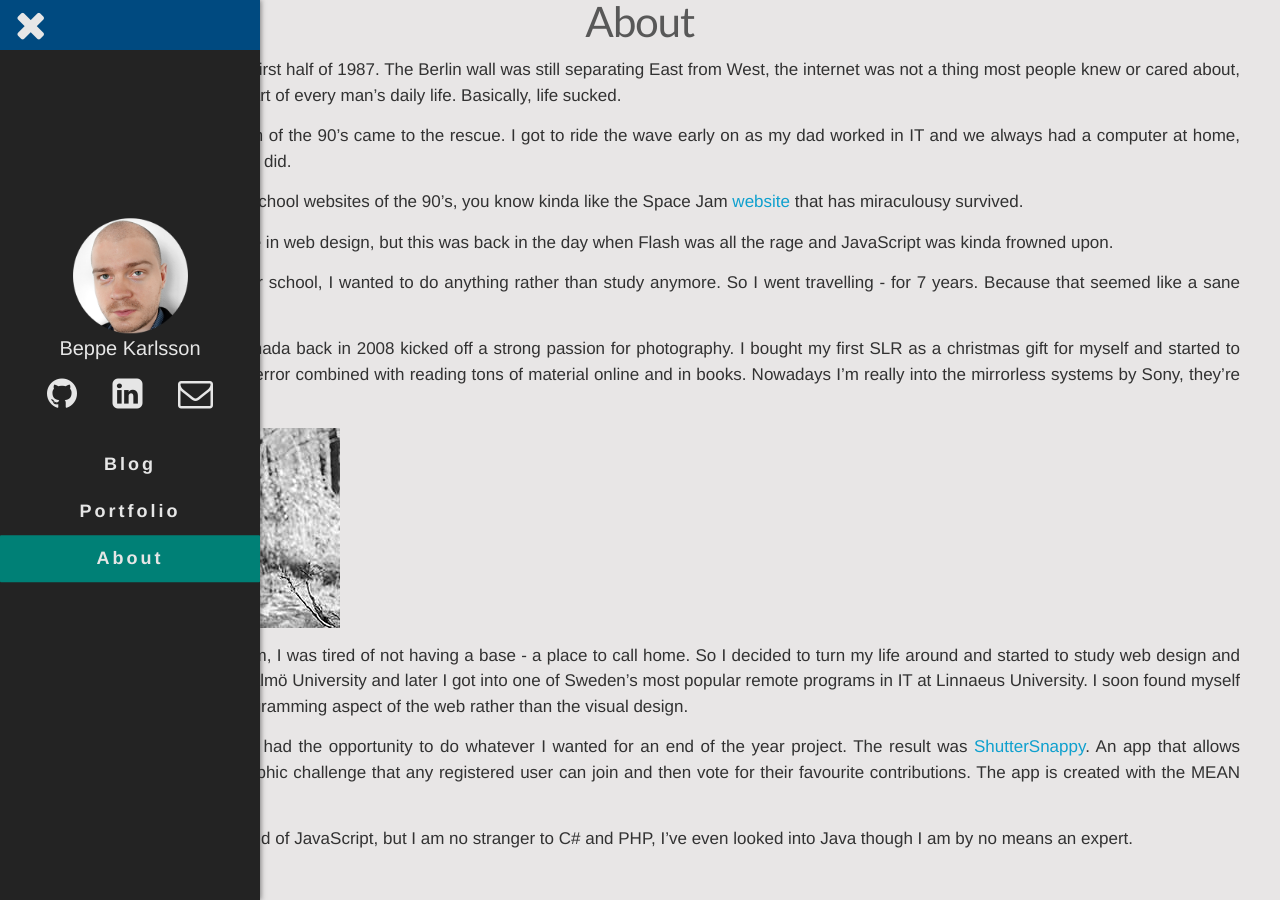
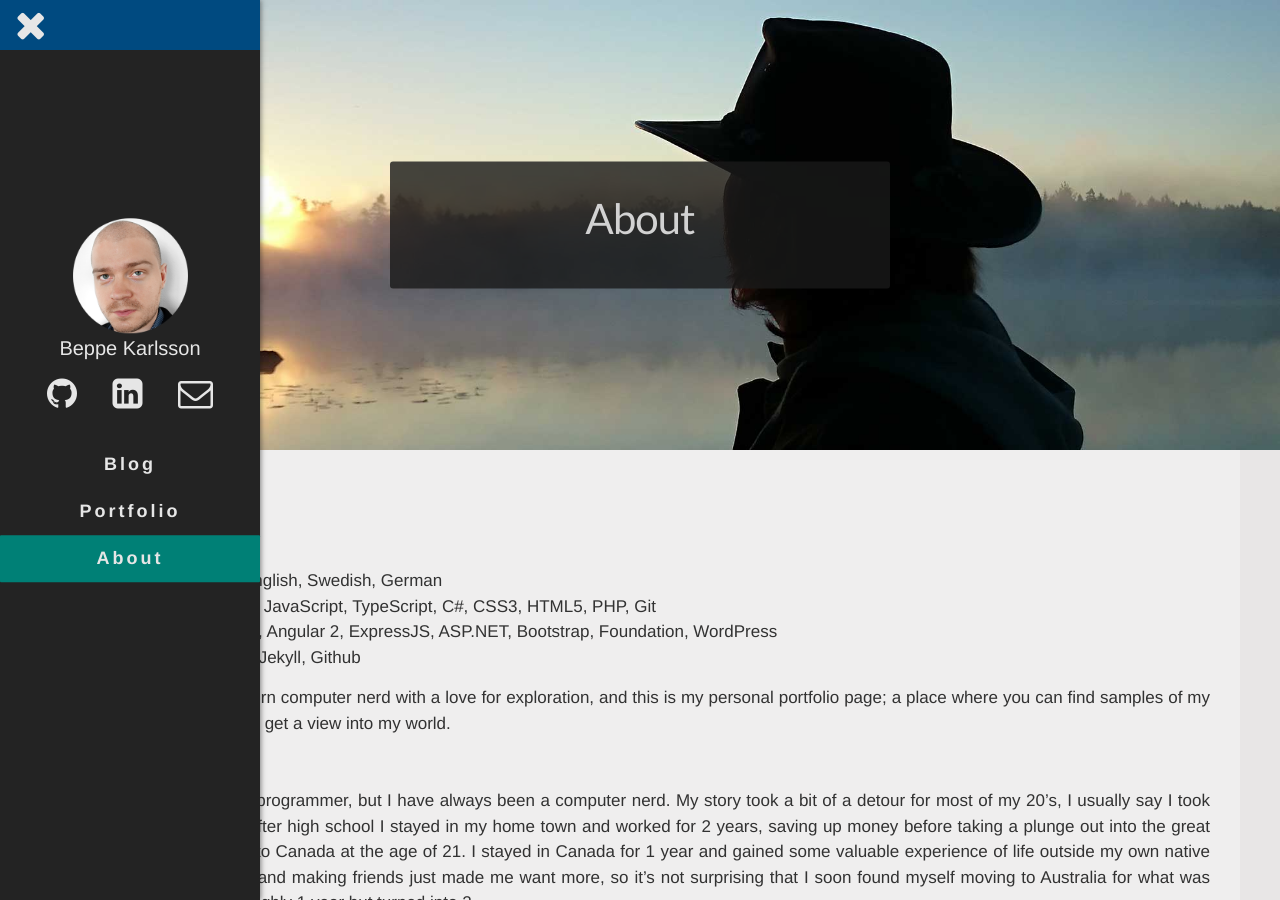
Before and after one commit to beppek/beppek.github.io, a Jekyll site: the page built from 04-about.md, in a window 1280 px wide and 900 px high. Built offline with Jekyll 4.4.1, drawn with Linux system fonts in a browser that asks for light colours; some of the changed text lies outside the part shown.

Commit message:
Update about Layout updates

```diff
--- a/04-about.md
+++ b/04-about.md
@@ -2,33 +2,48 @@
 layout: page
 title: About
 permalink: /about/
+image:
+    feature: bk-sunset.jpg
 ---
-I was born in Sweden in the first half of 1987.
-The Berlin wall was still separating East from West,
-the internet was not a thing most people knew or cared about,
-and computers were not a part of every man's daily life.
-Basically, life sucked.
+#### Quick Bio
+**Name:** Beppe Karlsson <br />
+**Age:** 29 <br />
+**Languages (human):** English, Swedish, German <br />
+**Languages (computer):** JavaScript, TypeScript, C#, CSS3, HTML5, PHP, Git <br />
+**Frameworks:** AngularJS, Angular 2, ExpressJS, ASP.NET, Bootstrap, Foundation, WordPress <br />
+**Technologies:** NodeJS, Jekyll, Github <br />
 
-Good thing the internet boom of the 90's came to the rescue.
-I got to ride the wave early on as my dad worked in IT and we always had a computer at home,
-long before any of my friends did.
+This is me; a Swedish-born computer nerd with a love for exploration, and this is my personal portfolio page; a place where you can find samples of my work, read my words and get a view into my world.
 
-I created some of those old school websites of the 90's,
-you know kinda like the Space Jam [website](http://www.warnerbros.com/archive/spacejam/movie/jam.htm) that has miraculousy survived.
+#### My story
 
-In high school I took a course in web design, but this was back in the day when Flash was all the rage and JavaScript was kinda frowned upon.
+I haven't always been a programmer, but I have always been a computer nerd. My story took a bit of a detour for most of my 20's, I usually say I took the scenic route in life: after high school I stayed in my home town and worked for 2 years, saving up money before taking a plunge out into the great unknown when I moved to Canada at the age of 21. I stayed in Canada for 1 year and gained some valuable experience of life outside my own native Sweden. Travelling solo and making friends just made me want more, so it's not surprising that I soon found myself moving to Australia for what was originally meant to be roughly 1 year but turned into 2.
 
-When I graduated I was over school, I wanted to do anything rather than study anymore.
-So I went travelling - for 7 years. Because that seemed like a sane thing to do.
+Once my time in Australia was up I returned home to find most of my friends well into their careers and while my years of travelling had given me invaluable experience, it had not given me a stable foundation to build a career upon. So, while working as a bartender in Stockholm I came into contact with some employees of one of Sweden's most well known tech start ups which inspired me to dive into web design and programming.
 
-My first big adventure to Canada back in 2008 kicked off a strong passion for photography.
-I bought my first SLR as a christmas gift for myself and started to learn the basics by trial and error combined with reading tons of material online and in books.
-Nowadays I'm really into the mirrorless systems by Sony, they're just so fast - it's awesome!
+At first I took a couple of courses, at the same time as I was working behind the bar. But after the new year 2015 I quit my job, applied for a few more courses (all online) and took off to Australia again for another 6 months while studying remotely from Sweden.
 
-![Beppe Karlsson](/img/photographer.jpg "I'm using a Canon 600D in this picture")
+This is the point where my story could have taken a different turn. This is where I could have realised how hard it is to be a remote student, forced to plan my own time, working in a completely different time zone (I was 8-10 hours ahead of my University) and missed deadlines. Instead, I loved it! So I applied for Sweden's most popular remote IT programme: Web Programmer at Linneaus University. Worried that I wouldn't make the cut I also applied for about 15 other courses but as fate would have it, I was accepted!
 
-After some years on the roam, I was tired of not having a base - a place to call home. So I decided to turn my life around and started to study web design and web programming, first at Malmö University and later I got into one of Sweden's most popular remote programs in IT at Linnaeus University. I soon found myself more drawn towards the programming aspect of the web rather than the visual design.
+The first year was extremely good. The tempo was high, much higher than previous remote studies I had done, and this was a good thing. It was really clear to us that we were learning a lot, and we were learning it at a rapid pace, going from hacking away in HTML, CSS and a little bit of JavaScript for the browser to be able to write an entire backend in NodeJS and finishing off with a [project](https://shuttersnappy.com) in AngularJS - all in the first year.
 
-At the end of the first year I had the opportunity to do whatever I wanted for an end of the year project. The result was [ShutterSnappy](https://shuttersnappy.com). An app that allows anyone to create a photographic challenge that any registered user can join and then vote for their favourite contributions. The app is created with the MEAN stack.
+#### Today
 
-My preference lies in the world of JavaScript, but I am no stranger to C# and PHP, I've even looked into Java though I am by no means an expert.
+I am currently in the second of three years in the programme at Linneaus University which will result in a Bachelor's degree in Computer Science. The education is of high class and is surfing right at the fore-front of current technologies. The best part of it is that it is all online. The programme runs parallell with campus with lectures streamed live and slots for personal tutoring with one of the teachers available for booking every week.
+
+As you can tell I'm loving the education, and since I do I would love to get even more real world experience doing something that I am passionate about, which is why you can find this page. It aims to show you what I can do and convince you that I am the right man for the job.
+
+#### Personal
+
+Other than programming I find myself drawn to the world of travelling, writing and photography. I am a regular contributor (and creator) of [Backpack Vagabond](http://www.backpackvagabond.com) - an opinionated travel blog which also features a lot of my photography. A seperate, dedicated, photography site is currently in the planning stages and will be a point of sale for my photography.
+
+As a frequent traveller I am a fervent fan of diversity - one of the few things I don't tolerate is intolerance. I have often travelled alone and enjoy the feeling of freedom as I know that I only have myself to rely on.
+
+As a result of my long time travelling as a lone individual I often find myself stepping forward in groups, taking responsibility and aim to lead by example. When I find myself to be less knowledgable than someone else I listen and ask questions, something I've picked up from my travels when you often find yourself at the mercy of a new culture, one that often will confuse you as to its inner workings.
+
+Please, feel free to [contact]({{ site.baseurl }}/contact) me with questions, comments or virtual anthrax.
+
+I look forward to hearing from you.
+
+![Beppe Karlsson](/img/photographer.jpg "Beppe Karlsson")
+<br />*Beppe Karlsson*
--- a/_layouts/page.html
+++ b/_layouts/page.html
@@ -4,8 +4,47 @@ layout: default
 <div class="post">
 
 {% if page.title != "Blog" %}
+  <!--<header class="post-header">
+    <h1 class="post-title">{{ page.title }}</h1>
+  </header>-->
   <header class="post-header">
-    <h1 class="post-title">{{ page.title }}</h1>
+    {% if page.image.feature %}
+      <style>
+        .post-header {
+          background-image: url('/img/feature/{{page.image.feature}}');
+          background-repeat: no-repeat;
+          background-attachment: fixed;
+          background-size: cover;
+          height: 50vh;
+
+          @media screen and (max-width: 600px) {
+              height: calc(100vh - 60px)!important;
+          }
+
+        }
+        .post-title, .post-meta {
+          color: rgb(210,210,210);
+        }
+        .post-content {
+            background-color: #efeeee;
+        }
+      </style>
+
+    <div class="post-header-container">
+      <h1 class="post-title">{{ page.title }}</h1>
+    </div>
+    {% else %}
+      <style>
+        .post-title {
+          padding-top: 60px;
+        }
+        .post-content {
+            background-color: #efeeee;
+        }
+      </style>
+      <h1 class="post-title">{{ page.title }}</h1>
+    </div>
+    {% endif %}
   </header>
 {% endif %}
 
--- a/_layouts/post.html
+++ b/_layouts/post.html
@@ -41,7 +41,6 @@ layout: default
   <style>
     .post-content {
         background-color: #efeeee;
-        padding: 30px;
     }
   </style>
   <article class="post-content">
--- a/_sass/_layout.scss
+++ b/_sass/_layout.scss
@@ -381,7 +381,8 @@ p .post-excerpt {
     }
 
     .post-content {
-        margin: 0 $spacing-unit;
+        // margin: 0 $spacing-unit;
+        padding: 30px;
 
         @media screen and (min-width: $on-laptop) {
             max-width: 800px;
```
Also changed, not shown: 02-portfolio.md (+4 -0 lines), img/feature/bk-sunset.jpg (added).
